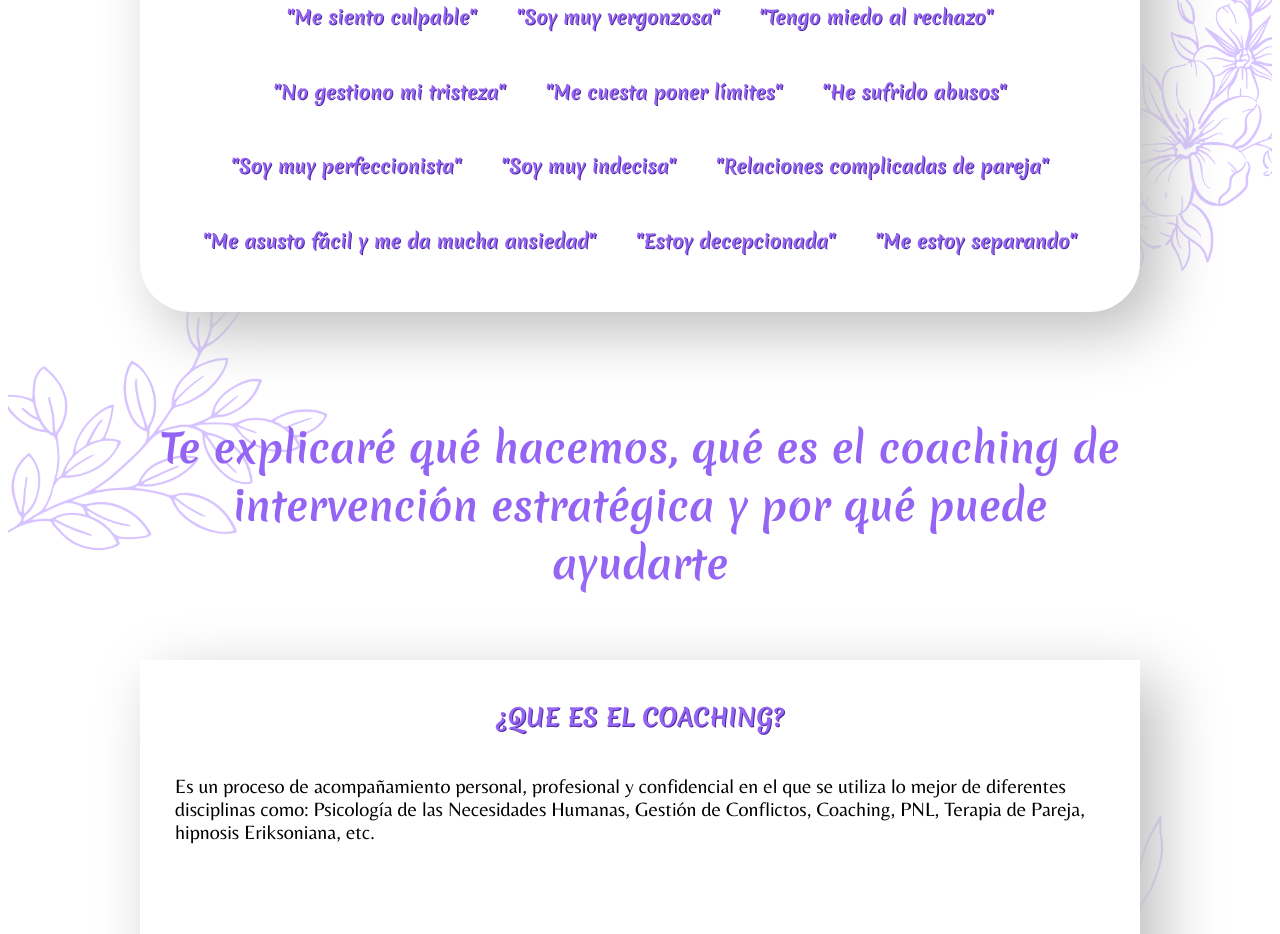
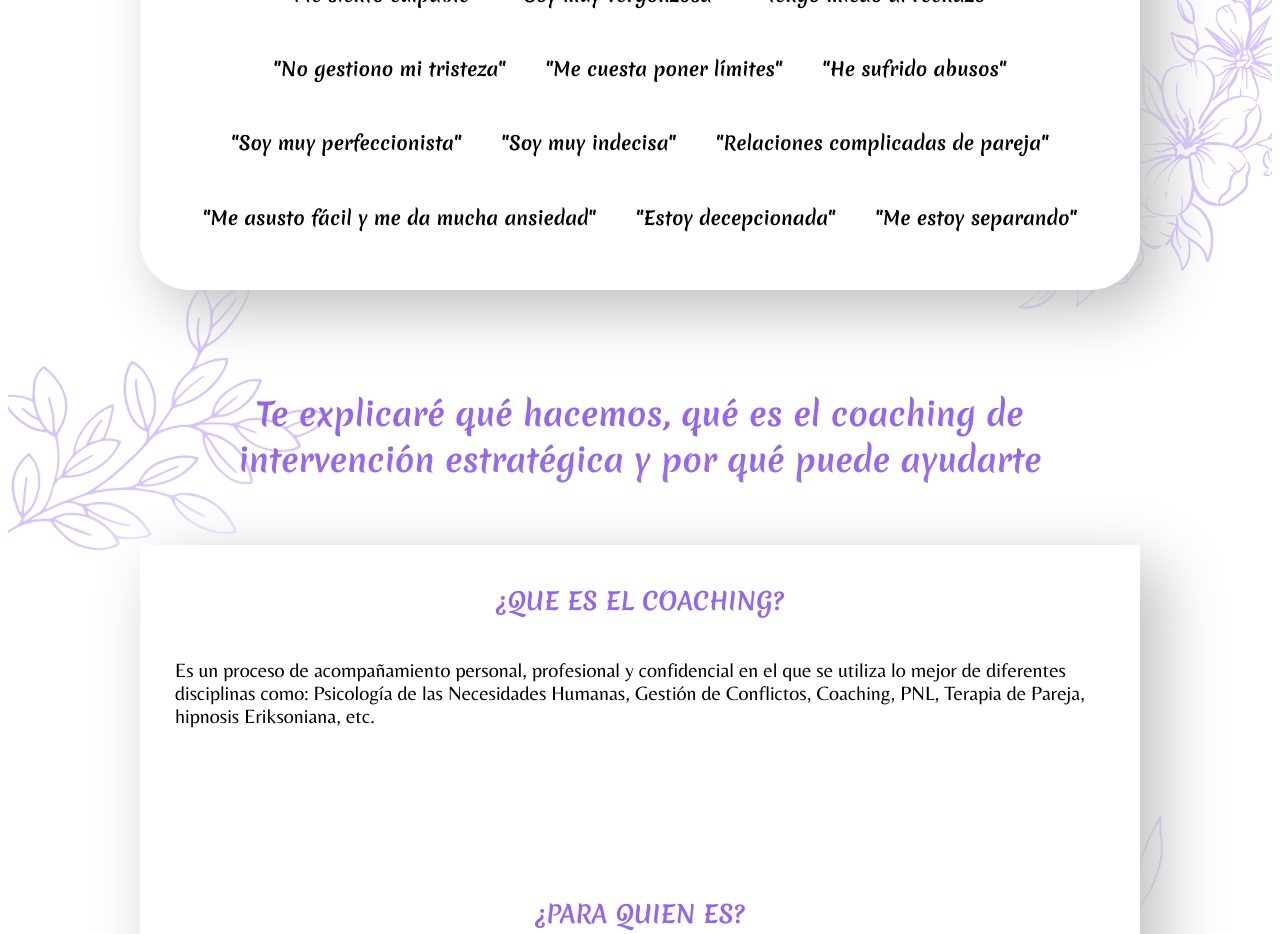
Before and after one commit to Wahandri/ShaktiYoga, a React (Create React App) app: page /coaching in a window 1280 px wide. Shown: the part 1040-1974 px from the top of the page. Built offline with nearby package versions, Linux system fonts and the light colour scheme.

Commit message:
updated css / Add Spain/Italy flag

```diff
--- a/src/App.css
+++ b/src/App.css
@@ -51,6 +51,14 @@
 
 .gap-20 {
   gap: 20px;
+}
+
+.gap-10 {
+  gap: 10px;
+}
+
+.gap-5 {
+  gap: 5px;
 }
 
 .padding-10 {
@@ -344,12 +352,10 @@ box-shadow: inset 0px 1px 122px 2px rgba(0,0,0,0.28);
 
 .pinkColor {
   color: #9464F4 ;
-  text-shadow: 1px 1px #4f289c;
 }
 
 .blueColor {
   color: #80b3ff ;
-  text-shadow: 1px 1px #315b9a;
 }
 
 .purpleColor {
@@ -385,11 +391,6 @@ margin-right: 15px;
 }
 
 
-
-h1 {
-  font-size: 40px;
-}
-
 .h1-60 {
   font-size: 60px;
 }
@@ -410,10 +411,18 @@ h1, h2, h3, h4, h5, h6 {
   }
 }
 
+@media (max-width: 700px) {
+  h1 {
+    font-size: 24px;
+  }
+
+  p {
+    font-size: 18px;
+    }
+}
+
 @media (max-width: 610px) {
-  h1 {
-    font-size: 30px;
-  }
+
 
   /*  */
   .card2 {
@@ -428,13 +437,3 @@ h1, h2, h3, h4, h5, h6 {
 
 
 }
-
-@media (max-width: 450px) {
-  .mediaSizeFontH1 {
-    font-size: 22px;
-  }
-
-  h1 {
-    font-size: 23px;
-  }
-}
--- a/src/components/Footer/Footer.css
+++ b/src/components/Footer/Footer.css
@@ -14,10 +14,11 @@
 .section1Footer {
     display: flex;
     flex-direction: column;
-    justify-content: space-between;
+    justify-content: center;
     align-items: center;
     height: 80%;
     width: 300px;
+    gap: 10px;
 }
 
 .footerLink {
--- a/src/components/Footer/Footer.js
+++ b/src/components/Footer/Footer.js
@@ -8,6 +8,8 @@ import facebook from "../../images/facebook.png";
 import logoDario from "../../images/LogoDario.png";
 import shop from "../../images/bolsa-de-la-compra.png";
 import instagram from "../../images/instagram.png";
+import spain from "../../images/espana.png";
+import italy from "../../images/italia.png";
 
 
 export default function Footer() {
@@ -15,6 +17,11 @@ export default function Footer() {
     <div className="boxShadow boxFooter">
       <section className="section1Footer">
       <h3 className="">SERVICIOS</h3>
+        <div className="flex center gap-10">
+          <img width="30px" src={spain} alt="" />
+          <img width="30px" src={italy} alt="" />
+        </div>
+        <div className="flex-column gap-5">
           <Link to="/coaching" className="footerLink">
             Coaching
           </Link>
@@ -30,6 +37,7 @@ export default function Footer() {
           <Link to="/yoga" className="footerLink">
             Yoga
           </Link>
+        </div>
       </section>
 
       <section className="section1Footer">
--- a/src/components/PageCoaching/PageCoaching.css
+++ b/src/components/PageCoaching/PageCoaching.css
@@ -295,6 +295,10 @@ transform: rotateY(180deg);
         width: 95%;
     }
 
+    .h1Size {
+        font-size: 30px;
+    }
+
     .videoCoaching {
         width: 95%;
 
@@ -313,12 +317,9 @@ transform: rotateY(180deg);
         width: 90%;
         margin: 30px;
         text-align: center;
-        font-size: 35px;
     }
 
-    h1 {
-        font-size: 30px;
-    }
+
 
     .summaryPageCoaching {
         padding-left: 10px;
@@ -332,12 +333,3 @@ transform: rotateY(180deg);
 
     }
 }
-
-@media (max-width: 440px) {
-    .h1HeaderPageCoaching {
-        padding: 0;
-        margin: 0;
-        width: 100%;
-
-    }
-}
--- a/src/components/PageCoaching/PageCoaching.js
+++ b/src/components/PageCoaching/PageCoaching.js
@@ -31,7 +31,7 @@ export default function PageCoaching() {
     <div className="boxPageCoaching">
       <div className="headerPageCoaching borderCard2">
         <div className="h1HeaderPageCoaching ">
-          <h1 className="mediaSizeFontH1 pinkColor">“La curiosidad y el autoconocimiento te llevara a tu destino”</h1>
+          <h1 className="mediaSizeFontH1 blackColor">“La curiosidad y el autoconocimiento te llevara a tu destino”</h1>
         </div>
       </div>
 
@@ -40,40 +40,40 @@ export default function PageCoaching() {
         <div className="flex ">
           <ul className="liNonePoint ulHeaderPageCoaching">
             <li className="liNonePoint  br-30 ">
-              <h3 className="">"Me siento culpable"</h3>
+              <h3 className="blackColor">"Me siento culpable"</h3>
             </li>
             <li className="liNonePoint  br-30 ">
-              <h3 className="">"Soy muy vergonzosa"</h3>
+              <h3 className="blackColor">"Soy muy vergonzosa"</h3>
             </li>
             <li className="liNonePoint  br-30 ">
-              <h3 className="">"Tengo miedo al rechazo"</h3>
+              <h3 className="blackColor">"Tengo miedo al rechazo"</h3>
             </li>
             <li className="liNonePoint  br-30 ">
-              <h3 className="">"No gestiono mi tristeza"</h3>
+              <h3 className="blackColor">"No gestiono mi tristeza"</h3>
             </li>
             <li className="liNonePoint  br-30 ">
-              <h3 className="">"Me cuesta poner límites"</h3>
+              <h3 className="blackColor">"Me cuesta poner límites"</h3>
             </li>
             <li className="liNonePoint  br-30 ">
-              <h3 className="">"He sufrido abusos"</h3>
+              <h3 className="blackColor">"He sufrido abusos"</h3>
             </li>
             <li className="liNonePoint  br-30 ">
-              <h3 className="">"Soy muy perfeccionista"</h3>
+              <h3 className="blackColor">"Soy muy perfeccionista"</h3>
             </li>
             <li className="liNonePoint  br-30 ">
-              <h3 className="">"Soy muy indecisa"</h3>
+              <h3 className="blackColor">"Soy muy indecisa"</h3>
             </li>
             <li className="liNonePoint  br-30 ">
-              <h3 className="">"Relaciones complicadas de pareja"</h3>
+              <h3 className="blackColor">"Relaciones complicadas de pareja"</h3>
             </li>
             <li className="liNonePoint  br-30 ">
-              <h3 className="">"Me asusto fácil y me da mucha ansiedad"</h3>
+              <h3 className="blackColor">"Me asusto fácil y me da mucha ansiedad"</h3>
             </li>
             <li className="liNonePoint  br-30 ">
-              <h3 className="">"Estoy decepcionada"</h3>
+              <h3 className="blackColor">"Estoy decepcionada"</h3>
             </li>
             <li className="liNonePoint  br-30 ">
-              <h3 className="">"Me estoy separando"</h3>
+              <h3 className="blackColor">"Me estoy separando"</h3>
             </li>
           </ul>
         </div>
@@ -86,7 +86,7 @@ export default function PageCoaching() {
         <section className="boxDetailsPageCoaching borderCard">
 
             <div className="flex-column margin-20 center">
-              <h2 className="pinkColor">¿QUE ES EL COACHING?</h2>
+              <h1 className="pinkColor">¿QUE ES EL COACHING?</h1>
               <p>
                 Es un proceso de acompañamiento personal, profesional y confidencial en el que se utiliza lo mejor de diferentes disciplinas como: Psicología de las Necesidades Humanas, Gestión de Conflictos, Coaching, PNL, Terapia de Pareja, hipnosis Eriksoniana, etc.
               </p>
@@ -95,7 +95,7 @@ export default function PageCoaching() {
 
 
             <div className="flex-column margin-20 center">
-              <h2 className="pinkColor">¿PARA QUIEN ES?</h2>
+              <h1 className="pinkColor">¿PARA QUIEN ES?</h1>
               <p>
                 El coaching emocional es para cualquier persona que tenga una necesidad de cambio, que sienta insatisfacción, frustración, baja autoestima, etc.<br /><br />
                 Es una metodología que permite mejorar las relaciones contigo mismo y con los demás a través del conocimiento de las emociones y su gestión, encaminada a conseguir el bienestar en el ámbito emocional, relacional y profesional.<br /><br />
@@ -107,7 +107,7 @@ export default function PageCoaching() {
 
 
             <div className="flex-column margin-20 center">
-              <h2 className="pinkColor">¿QUÉ ES UNA INTERVENCIÓN ESTRATÉGICA?</h2>
+              <h1 className="pinkColor">¿QUÉ ES UNA INTERVENCIÓN ESTRATÉGICA?</h1>
               <p>La Intervención Estratégica tiene 3 funciones básicas:</p>{" "}
               <ul className="">
                 <li>
--- a/src/components/PageContact/PageContact.css
+++ b/src/components/PageContact/PageContact.css
@@ -20,7 +20,8 @@
 
 .imgSimonaSize {
     width: 300px;
-    border-radius: 30px;
+    border-radius: 50%;
+    background-color: #9162ff93;
 }
 
 .contact-details {
--- a/src/components/PageContact/PageContact.js
+++ b/src/components/PageContact/PageContact.js
@@ -8,6 +8,8 @@ import email from "../../images/email.png";
 import phone from "../../images/phone.png";
 import gpsU from "../../images/gpsU.png";
 import SZ from "../../images/SZ2.png";
+import spain from "../../images/espana.png";
+import italy from "../../images/italia.png";
 
 const PageContact = () => {
   const position = [36.59642993520726, -4.534141545968688]; // Coordenadas de la dirección aproximada
@@ -40,6 +42,11 @@ const exactPosition = [36.59642993520726, -4.534141545968688]; // Coordenadas ex
           No dudes en contactarme para programar una sesión, hacer preguntas o simplemente compartir
           tus inquietudes. Tu camino hacia una vida más plena comienza ahora.
         </p>
+      </div>
+
+      <div className="flex gap-20">
+        <img width="60px" src={spain} alt="gps" />
+        <img width="60px" src={italy} alt="email" />
       </div>
 
       <div className="contact-details">
--- a/src/components/PageMassage/PageMassage.css
+++ b/src/components/PageMassage/PageMassage.css
@@ -79,9 +79,6 @@
         grid-template-columns: repeat(2, 1fr);
     }
 
-    h1 {
-      font-size: 30px;
-    }
 }
 
 @media (max-width: 900px) {
--- a/src/components/Start/Start.css
+++ b/src/components/Start/Start.css
@@ -45,7 +45,7 @@
     width: 700px;
     padding: 20px;
     border-radius: 15px;
-    background-color: #ffffff72;
+    background-color: #ffffffb9;
     box-shadow: 10px 10px 20px rgba(117, 117, 117, 0.2);
 
 
--- a/src/components/Start/Start.js
+++ b/src/components/Start/Start.js
@@ -16,7 +16,7 @@ export default function Start() {
       <div className="startHeader br-50 ">
 
         <div className="noOpacity welcomeStart">
-          <h1 className="title">
+          <h1 className="">
             <span className="pinkColor">Salud y Bienestar Holístico</span>
           </h1>
           <p className="welcomeDescription">
@@ -34,7 +34,7 @@ export default function Start() {
             alt="Logo Shakti"
           />
           <div className="noOpacity flex-column center">
-            <h4 className="blunt">"El único límite es tu mente."</h4>
+            <h4 className="blunt blackColor">"El único límite es tu mente."</h4>
           </div>
         </div>
       </div>
```
Also changed, not shown: src/images/WhatsApp Image 2024-02-12 at 18.09.35.jpeg (added). Lines whose indentation alone changed are shown as unchanged.
